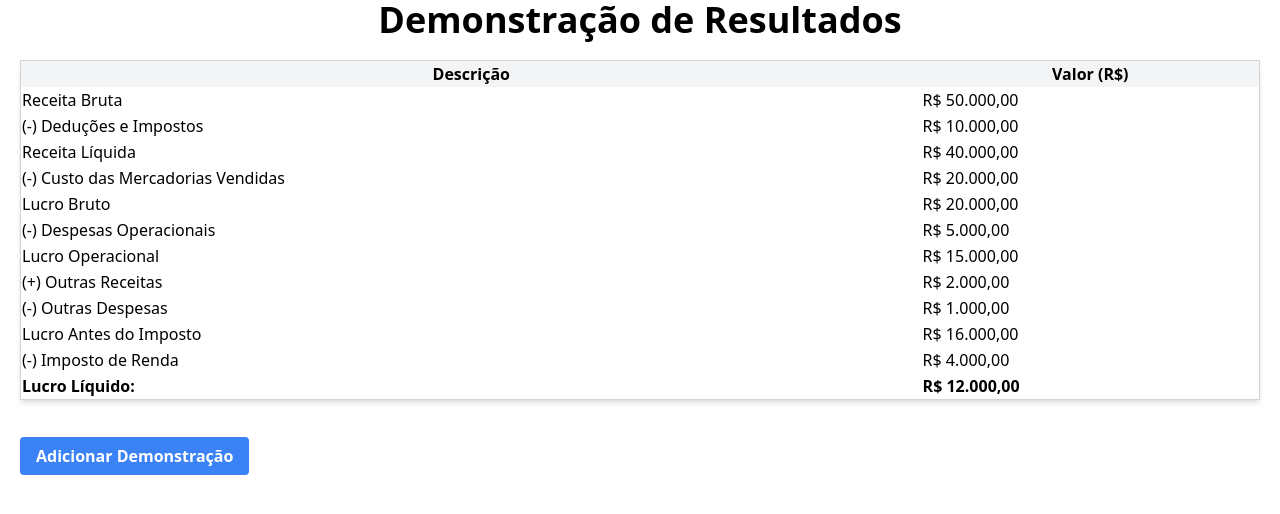
After one commit to Flaviohmm/Contabilidade, a Django app: page /finance/demonstracao-resultados/ in a window 1280 px wide. The commit adds this page. Shown: the top 514 px of the page. Run offline with Django 5.2, Linux system fonts and the light colour scheme; data comes from the database, SQL or seed files in the repository; both versions use the stored data as it was after the commit; style sheets or scripts are compiled from the project's sources.

Commit message:
Demontração Resultado - Mostrar Tabela

```diff
--- a/finance/admin.py
+++ b/finance/admin.py
@@ -1,7 +1,8 @@
 from django.contrib import admin
-from .models import Ativo, Passivo, BalancoPatrimonial
+from .models import Ativo, Passivo, BalancoPatrimonial, DemonstracaoResultado
 
 
 admin.site.register(Ativo)
 admin.site.register(Passivo)
 admin.site.register(BalancoPatrimonial)
+admin.site.register(DemonstracaoResultado)
--- a/finance/models.py
+++ b/finance/models.py
@@ -28,3 +28,14 @@ class BalancoPatrimonial(models.Model):
 
     def patrimonio_liquido(self):
         return self.total_ativos() - self.total_passivos()
+
+class DemonstracaoResultado(models.Model):
+    descricao = models.CharField(max_length=255)
+    valor = models.DecimalField(max_digits=15, decimal_places=2)
+
+    def __str__(self):
+        return f"{self.descricao}: R$ {self.valor}"
+
+    class Meta:
+        verbose_name = "Demonstração de Resultados"
+        verbose_name_plural = "Demonstrações de Resultados"
--- a/finance/templates/finance/add_ativo.html
+++ b/finance/templates/finance/add_ativo.html
@@ -24,6 +24,6 @@
         <button type="submit" class="mt-4 w-full bg-purple-500 text-white font-bold px-4 py-2 rounded hover:bg-purple-700">Adicionar</button>
         <a href="{% url 'balanco' %}" class="mt-4 inline-block text-center w-full bg-cyan-500 text-white font-bold px-4 py-2 rounded hover:bg-cyan-700">Voltar ao Balanço</a>
     </form>
-
+    <br>
 </body>
 </html>
--- a/finance/templates/finance/balanco.html
+++ b/finance/templates/finance/balanco.html
@@ -217,6 +217,9 @@
     <div class="space-x-4 mx-5">
         <a href="{% url 'add_ativo' %}" class="bg-violet-500 text-white font-bold px-4 py-2 rounded hover:bg-violet-700">Adicionar Ativo</a>
         <a href="{% url 'add_passivo' %}" class="bg-sky-500 text-white font-bold px-4 py-2 rounded hover:bg-sky-700">Adicionar Passivo</a>
+        <a href="{% url 'demonstracao_resultados' %}" class="bg-purple-500 text-white font-bold px-4 py-2 rounded hover:bg-purple-700">
+            Demonstração Resultados
+        </a>
     </div>
 
     <br>
--- /dev/null
+++ b/finance/templates/finance/demonstracao_resultados.html
@@ -0,0 +1,87 @@
+{% load static %}
+
+{% load custom_filters %}
+
+<!DOCTYPE html>
+<html lang="en">
+<head>
+    <meta charset="UTF-8">
+    <meta name="viewport" content="width=device-width, initial-scale=1.0">
+    <title>Demonstração de Resultados</title>
+    <link rel="stylesheet" href="{% static 'css/styles.css' %}">
+</head>
+<body>
+    <h1 class="text-4xl font-bold text-center mb-4">Demonstração de Resultados</h1>
+    <div class="overflow-x-auto shadow-md m-5">
+        <table class="min-w-full bg-white border border-gray-300">
+            <thead class="bg-gray-100">
+                <tr>
+                    <th>Descrição</th>
+                    <th>Valor (R$)</th>
+                </tr>
+            </thead>
+            <tbody>
+                {% for resultado in resultados %}
+                    {% if resultado.descricao == "Receita Bruta" %}
+                        <tr class="font-medium">
+                            <td>{{ resultado.descricao }}</td>
+                            <td>{{ resultado.valor|format_currency }}</td>
+                        </tr>
+                    {% endif %}
+
+                    {% if resultado.descricao == "(-) Deduções e Impostos" %}
+                        <tr>
+                            <td>{{ resultado.descricao }}</td>
+                            <td>{{ resultado.valor|format_currency }}</td>
+                        </tr>
+                    {% endif %}
+                {% endfor %}
+                <tr class="font-medium">
+                    <td>Receita Líquida</td>
+                    <td>{{ receita_liquida|format_currency }}</td>
+                </tr>
+                <tr>
+                    <td>(-) Custo das Mercadorias Vendidas</td>
+                    <td>{{ custo_materiais_vendidos|format_currency }}</td>
+                </tr>
+                <tr class="font-medium">
+                    <td>Lucro Bruto</td>
+                    <td>{{ lucro_bruto|format_currency }}</td>
+                </tr>
+                <tr>
+                    <td>(-) Despesas Operacionais</td>
+                    <td>{{ despesas_operacionais|format_currency }}</td>
+                </tr>
+                <tr class="font-medium">
+                    <td>Lucro Operacional</td>
+                    <td>{{ lucro_operacional|format_currency }}</td>
+                </tr>
+                <tr>
+                    <td>(+) Outras Receitas</td>
+                    <td>{{ outras_receitas|format_currency }}</td>
+                </tr>
+                <tr>
+                    <td>(-) Outras Despesas</td>
+                    <td>{{ outras_despesas|format_currency }}</td>
+                </tr>
+                <tr class="font-medium">
+                    <td>Lucro Antes do Imposto</td>
+                    <td>{{ lucro_antes_impostos|format_currency }}</td>
+                </tr>
+                <tr>
+                    <td>(-) Imposto de Renda</td>
+                    <td>{{ imposto_renda|format_currency }}</td>
+                </tr>
+                <tr>
+                    <td><strong>Lucro Líquido:</strong></td>
+                    <td><strong>{{ lucro_liquido|format_currency }}</strong></td>
+                </tr>
+            </tbody>
+        </table>
+    </div>
+    <br>
+    <a href="{% url 'add_demonstracao_resultado' %}" class="bg-blue-500 text-white font-bold px-4 py-2 rounded hover:bg-blue-500 m-5">
+        Adicionar Demonstração
+    </a>
+</body>
+</html>
--- a/finance/urls.py
+++ b/finance/urls.py
@@ -9,4 +9,6 @@ urlpatterns = [
     path('delete_ativo/<int:id>/', views.delete_ativo, name='delete_ativo'),
     path('edit_passivo/<int:id>/', views.edit_passivo, name='edit_passivo'),
     path('delete_passivo/<int:id>/', views.delete_passivo, name='delete_passivo'),
+    path('demonstracao-resultados/', views.demonstracao_resultados, name='demonstracao_resultados'),
+    path('add-demonstracao-resultado/', views.add_demonstracao_resultado, name='add_demonstracao_resultado'),
 ]
--- a/finance/views.py
+++ b/finance/views.py
@@ -1,6 +1,6 @@
 from django.shortcuts import render, redirect, get_object_or_404
-from .models import Ativo, Passivo, BalancoPatrimonial
-from .forms import AtivoForm, PassivoForm
+from .models import Ativo, Passivo, DemonstracaoResultado
+from .forms import AtivoForm, PassivoForm, DemostracaoResultadoForm
 
 def balanco_view(request):
     # Supondo que você tenha algum jeito de classificar ou identificar circulantes e não circulantes
@@ -88,3 +88,50 @@ def delete_passivo(request, id):
     passivo = get_object_or_404(Passivo, id=id)
     passivo.delete()
     return redirect('balanco') # Altere para a URL apropriada
+
+def add_demonstracao_resultado(request):
+    if request.method == "POST":
+        form = DemostracaoResultadoForm(request.POST)
+        if form.is_valid():
+            form.save()
+            return redirect('demonstracao_resultados') # Redireciona para a tabela após adição
+    else:
+        form = DemostracaoResultadoForm()
+
+    return render(request, 'finance/add_demonstracao_resultado.html', {'form': form})
+
+def demonstracao_resultados(request):
+    resultados = DemonstracaoResultado.objects.all()
+
+    # Cálculo dos valores
+    receita_bruta = resultados.filter(descricao='Receita Bruta').first().valor if resultados.filter(descricao='Receita Bruta').exists() else 0
+    deducoes_impostos = resultados.filter(descricao='(-) Deduções e Impostos').first().valor if resultados.filter(descricao='(-) Deduções e Impostos').exists() else 0
+    receita_liquida = receita_bruta - deducoes_impostos
+    custo_materiais_vendidos = resultados.filter(descricao='(-) Custo das Mercadorias Vendidas').first().valor if resultados.filter(descricao='(-) Custo das Mercadorias Vendidas').exists() else 0
+    lucro_bruto = receita_liquida - custo_materiais_vendidos
+
+    despesas_operacionais = resultados.filter(descricao='(-) Despesas Operacionais').first().valor if resultados.filter(descricao='(-) Despesas Operacionais').exists() else 0
+    lucro_operacional = lucro_bruto - despesas_operacionais
+
+    outras_receitas = resultados.filter(descricao='(+) Outras Receitas').first().valor if resultados.filter(descricao='(+) Outras Receitas').exists() else 0
+    outras_despesas = resultados.filter(descricao='(-) Outras Despesas').first().valor if resultados.filter(descricao='(-) Outras Despesas').exists() else 0
+    lucro_antes_impostos = lucro_operacional + outras_receitas - outras_despesas
+
+    imposto_renda = resultados.filter(descricao='(-) Imposto de Renda').first().valor if resultados.filter(descricao='(-) Imposto de Renda').exists() else 0
+    lucro_liquido = lucro_antes_impostos - imposto_renda
+
+    context = {
+        'resultados': resultados,
+        'receita_liquida': receita_liquida,
+        'custo_materiais_vendidos': custo_materiais_vendidos,
+        'lucro_bruto': lucro_bruto,
+        'despesas_operacionais': despesas_operacionais,
+        'lucro_operacional': lucro_operacional,
+        'outras_receitas': outras_receitas,
+        'outras_despesas': outras_despesas,
+        'lucro_antes_impostos': lucro_antes_impostos,
+        'imposto_renda': imposto_renda,
+        'lucro_liquido': lucro_liquido,
+    }
+
+    return render(request, 'finance/demonstracao_resultados.html', context)
```
Also changed, not shown: finance/forms.py (+17 -2 lines), finance/templates/finance/add_demonstracao_resultado.html (added, +31 -0 lines), db.sqlite3, finance/migrations/0003_demonstracaoresultado.py (added), finance/migrations/0004_demonstracaoresultado_receita.py (added), finance/migrations/0005_remove_demonstracaoresultado_receita.py (added).
